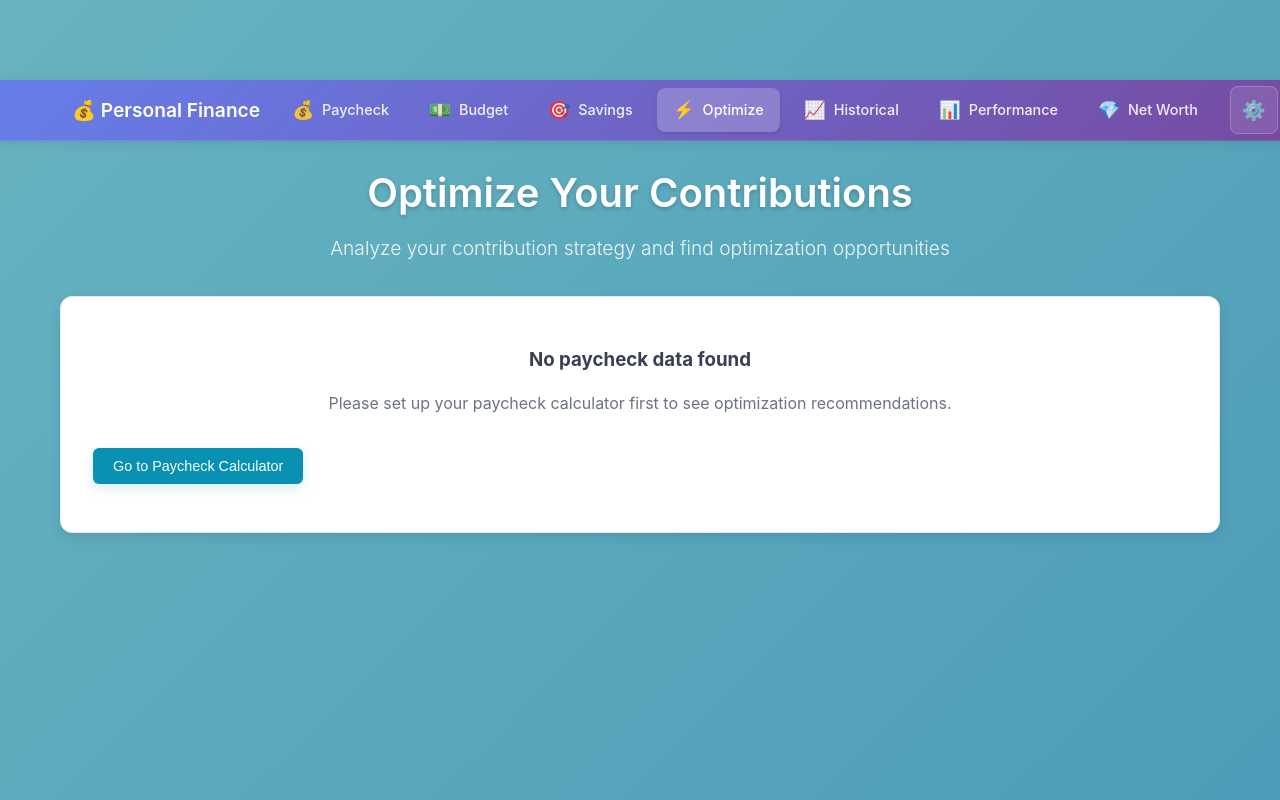
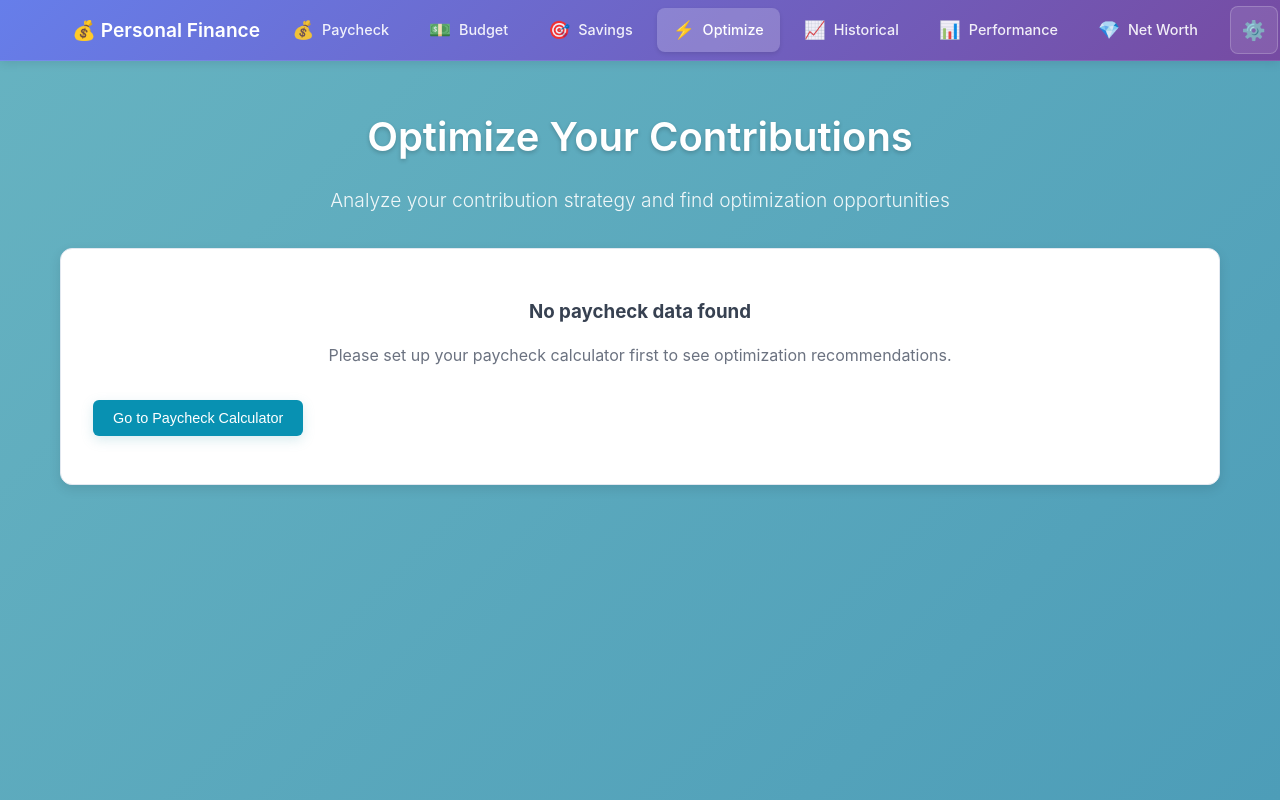
Before and after one commit to smdion/PersonalFinance, a React (Create React App) app: page /optimize in a window 1280 px wide. Built offline with nearby package versions, Linux system fonts and the light colour scheme.

Commit message:
fix optimize  CSS

```diff
--- a/src/components/Optimize.js
+++ b/src/components/Optimize.js
@@ -331,7 +331,7 @@ const Optimize = () => {
       <Navigation />
       <div className="optimize-content">
         <div className="optimize-header">
-          <h1>Optimize Your Contributions</h1>
+          <h1>⚡ Optimize Your Contributions</h1>
           <p>Analyze your current contribution strategy and identify optimization opportunities</p>
         </div>
 
--- a/src/styles/optimize.css
+++ b/src/styles/optimize.css
@@ -3,18 +3,30 @@
 .optimize-container {
   min-height: 100vh;
   background: linear-gradient(135deg, #67b3c1 0%, #4d9db8 100%);
-  padding-top: 80px;
+  /* Removed padding-top: 80px; */
 }
 
 .optimize-content {
   max-width: 1200px;
   margin: 0 auto;
   padding: 20px;
+  margin-top: 1.5rem; /* Match Savings top margin */
 }
 
 .optimize-header {
   text-align: center;
   margin-bottom: 2rem;
+  display: flex;
+  flex-direction: column;
+  align-items: center;
+  gap: 0.5rem;
+}
+
+.optimize-header-icon {
+  font-size: 2.2rem;
+  margin-bottom: 0.25rem;
+  color: #fffbe6;
+  filter: drop-shadow(0 2px 6px rgba(245, 158, 11, 0.25));
 }
 
 .optimize-header h1 {
```
